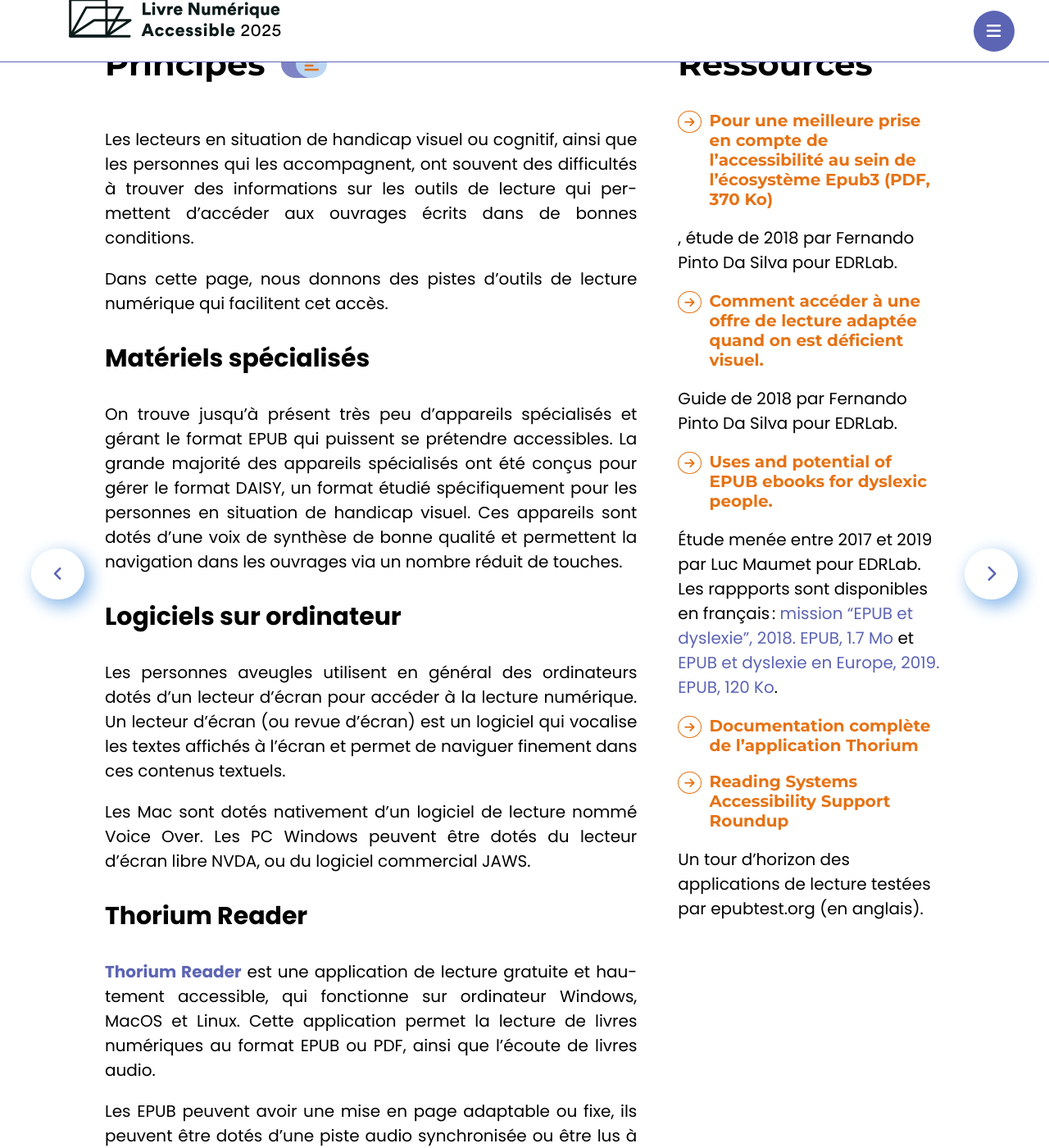
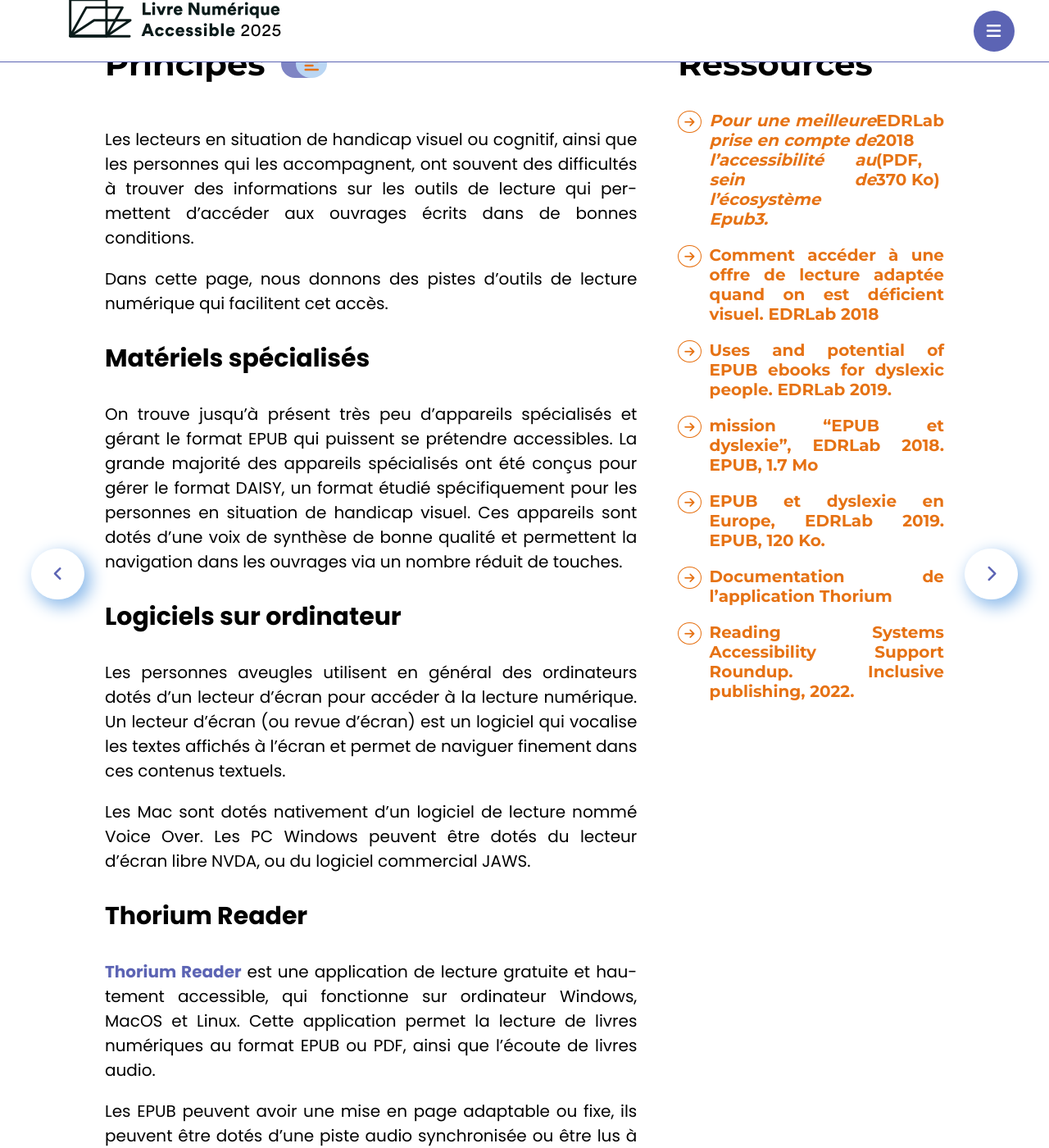
Before and after one commit to edition-accessible/lina25, a Jekyll site: the page built from pages/lire.md, in a window 1280 px wide and 1400 px high, scrolled down 948 px. Shown: the whole window at 82% size. Built offline with Jekyll 4.4.1, drawn with Linux system fonts in a browser that asks for light colours; nearby versions of some CDN libraries.

Commit message:
ressources as lists

```diff
--- a/pages/lire.md
+++ b/pages/lire.md
@@ -50,17 +50,35 @@
 <section  class="ressources" markdown="1">
 
 ## Ressources
+<ul>
 
-<a href="https://www.edrlab.org/public/a11y/EDRLab-a11y-2018.pdf" class="link color_orange">Pour une meilleure prise en compte de l’accessibilité au sein de l’écosystème Epub3 (PDF, 370 Ko)</a>, étude de 2018 par Fernando Pinto Da Silva pour EDRLab.
+<li>
+<a href="https://www.edrlab.org/public/a11y/EDRLab-a11y-2018.pdf" class="link color_orange"><i>Pour une meilleure prise en compte de l’accessibilité au sein de l’écosystème Epub3.</i> EDRLab 2018 (PDF, 370 Ko)</a>
+</li>
 
-<a href="https://www.edrlab.org/accessibility/lecture-et-deficience-visuelle/" class="link color_orange">Comment accéder à une offre de lecture adaptée quand on est déficient visuel.</a> Guide de 2018 par Fernando Pinto Da Silva pour EDRLab.
+<li>
+<a href="https://www.edrlab.org/accessibility/lecture-et-deficience-visuelle/" class="link color_orange">Comment accéder à une offre de lecture adaptée quand on est déficient visuel. EDRLab 2018</a>
+</li>
 
-<a href="https://www.edrlab.org/accessibility/epub-and-dyslexia/" class="link color_orange">Uses and potential of EPUB ebooks for dyslexic people. </a> Étude menée entre 2017 et 2019 par Luc Maumet pour EDRLab. Les rappports sont disponibles en français&#8239;: [mission “EPUB et dyslexie”, 2018. EPUB, 1.7 Mo](https://www.edrlab.org/public/a11y/EDRLab-Dyslexie-2018.epub) et [EPUB et dyslexie en Europe, 2019. EPUB, 120 Ko](https://www.edrlab.org/public/a11y/EPUB-dyslexie-en-Europe-2019.epub).
+<li>
+<a href="https://www.edrlab.org/accessibility/epub-and-dyslexia/" class="link color_orange" lang="en">Uses and potential of EPUB ebooks for dyslexic people. EDRLab 2019.</a> </li>
 
-<a href="https://edrlab.github.io/thorium-reader-doc/fr/" class="link color_orange">Documentation complète de l’application Thorium</a>
+<li>
+<a href="https://www.edrlab.org/public/a11y/EDRLab-Dyslexie-2018.epub" class="link color_orange">
+mission “EPUB et dyslexie”, EDRLab 2018. EPUB, 1.7 Mo</a></li>
 
-<a href="https://inclusivepublishing.org/rs-accessibility/" class="link color_orange">Reading Systems Accessibility Support Roundup</a> Un tour d'horizon des applications de lecture testées par epubtest.org (en anglais).
+<li><a href="https://www.edrlab.org/public/a11y/EPUB-dyslexie-en-Europe-2019.epub" class="link color_orange">EPUB et dyslexie en Europe, EDRLab 2019. EPUB, 120 Ko.</a>
+</li>
 
+<li>
+<a href="https://edrlab.github.io/thorium-reader-doc/fr/" class="link color_orange">Documentation de l’application Thorium</a>
+</li>
+
+<li>
+<a href="https://inclusivepublishing.org/rs-accessibility/" class="link color_orange">Reading Systems Accessibility Support Roundup. Inclusive publishing, 2022.</a>
+</li>
+
+</ul>
 
 
 </section>
```
Also changed, not shown: pages/collecter.md (+12 -0 lines), pages/loi.md (+6 -0 lines), pages/traiter.md (+14 -3 lines).
